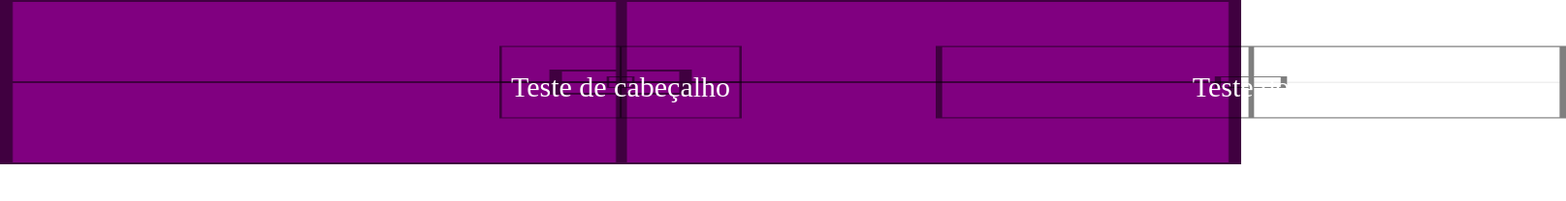
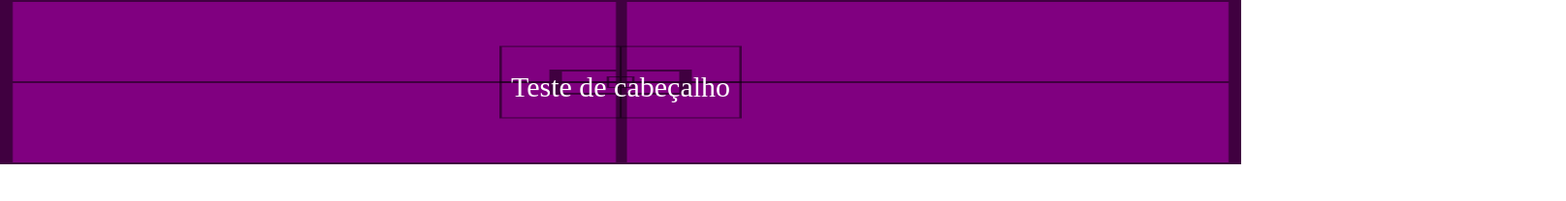
Before and after one commit to MatheusBritoCTMG/html_css, a plain HTML site: page exercicios/ex017/index7.html in a window 1280 px wide. Shown: the whole page at 97% size, 1615 px wide, since content can reach past the window. Drawn offline with Linux system fonts and the light colour scheme.

Commit message:
Update index7.html

```diff
--- a/exercicios/ex017/index7.html
+++ b/exercicios/ex017/index7.html
@@ -30,26 +30,13 @@
                 font-size: 30px;
                 color: #fff;
         }
-       #cont{
-           height: 50px;
-           width: 650px;
-           text-align: center;
-           position: absolute;
-           left: 50%;
-           top: 50%;
-           background-image: url(imagens/target001.png);
-           background-size: 100% 100%;
-           transform: translate(50%, -50%);
-           padding-top: 25px;
-           font-size: 30px;
-           color: #fff;
-       }
+
     </style>
 </head>
 <body>
     <section id="container">
         <p id="content">Teste de cabeçalho</p>
-        <p id="cont">Teste dois</p>
+
     </section>
 </body>
 </html>
```
